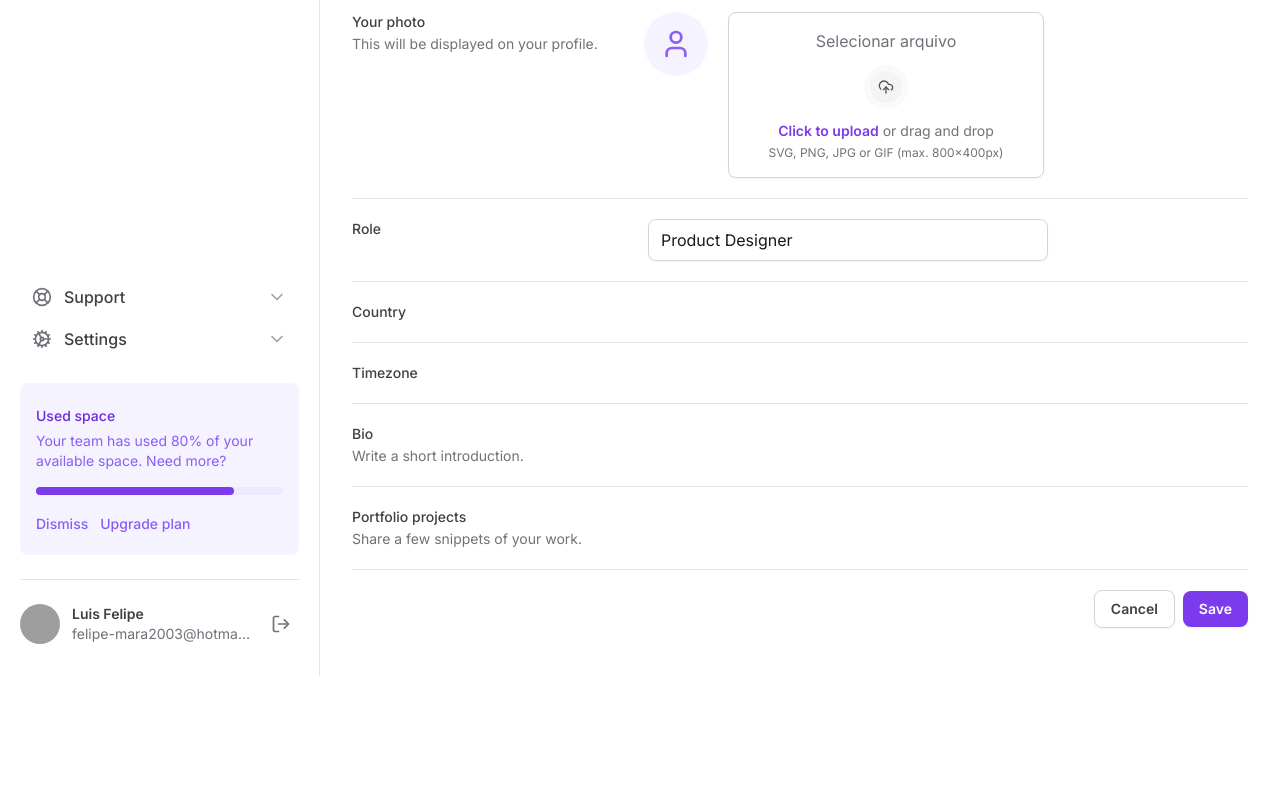
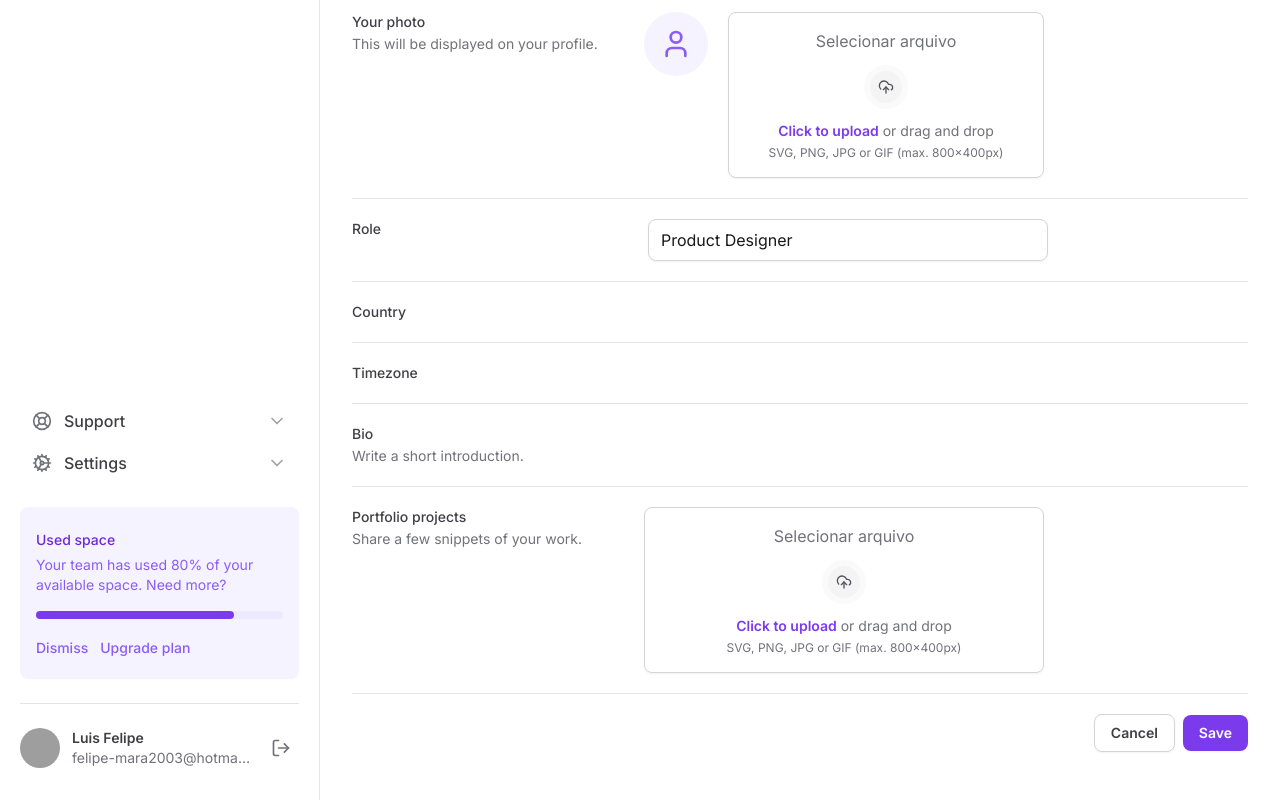
Before and after one commit to felipegarcao/tailwind-next, a Next.js app: page / in a window 1280 px wide. Shown: the part 404-1204 px from the top of the page. Before the commit the page ends 1080 px from the top, so only its background shows below. Built offline with nearby package versions, Linux system fonts and the light colour scheme; grey boxes are pictures that could not be loaded.

Commit message:
Componentizando File Input

```diff
--- a/src/app/page.tsx
+++ b/src/app/page.tsx
@@ -1,6 +1,7 @@
+import * as FileInput from '@/components/Form/FileInput'
 import * as Input from '@/components/Input'
 import { SettingsTabs } from '@/components/SettingsTabs'
-import { Mail, UploadCloud, User } from 'lucide-react'
+import { Mail } from 'lucide-react'
 
 export default function Home() {
   return (
@@ -87,34 +88,11 @@
                 This will be displayed on your profile.
               </span>
             </label>
-            <div className="flex items-start gap-5">
-              <div className="flex h-16 w-16 items-center justify-center rounded-full bg-violet-50">
-                <User className="h-8 w-8 text-violet-500" />
-              </div>
-
-              <label
-                htmlFor="photo"
-                className="group flex flex-1 cursor-pointer flex-col items-center gap-3 rounded-lg border border-zinc-300 px-6 py-4 text-center text-zinc-500 shadow-sm hover:border-violet-200 hover:bg-violet-25"
-              >
-                Selecionar arquivo
-                <div className="rounded-full border-6 border-zinc-50 bg-zinc-100 p-2 group-hover:border-violet-50 group-hover:bg-violet-100">
-                  <UploadCloud className="h-4 w-4 text-zinc-600 group-hover:text-violet-600" />
-                </div>
-                <div className="flex flex-col items-center gap-1">
-                  <span className="text-sm">
-                    <span className="font-semibold text-violet-600">
-                      Click to upload
-                    </span>{' '}
-                    or drag and drop
-                  </span>
-                  <span className="text-xs">
-                    SVG, PNG, JPG or GIF (max. 800x400px)
-                  </span>
-                </div>
-              </label>
-
-              <input type="file" className="sr-only" id="photo" />
-            </div>
+            <FileInput.Root className="flex items-start gap-5">
+              <FileInput.ImagePreview />
+              <FileInput.Trigger />
+              <FileInput.Control />
+            </FileInput.Root>
           </div>
 
           <div className="grid grid-cols-form gap-3 pt-5">
@@ -169,7 +147,10 @@
                 Share a few snippets of your work.
               </span>
             </label>
-            <div></div>
+            <FileInput.Root>
+              <FileInput.Trigger />
+              <FileInput.Control />
+            </FileInput.Root>
           </div>
 
           <div className="flex items-center justify-end gap-2 pt-5">
--- /dev/null
+++ b/src/components/Form/FileInput/Control.tsx
@@ -0,0 +1,7 @@
+import { ComponentProps } from 'react'
+
+export type ControlProps = ComponentProps<'input'>
+
+export function Control(props: ControlProps) {
+  return <input type="file" className="sr-only" id="photo" {...props} />
+}
--- /dev/null
+++ b/src/components/Form/FileInput/ImagePreview.tsx
@@ -0,0 +1,9 @@
+import { User } from 'lucide-react'
+
+export function ImagePreview() {
+  return (
+    <div className="flex h-16 w-16 items-center justify-center rounded-full bg-violet-50">
+      <User className="h-8 w-8 text-violet-500" />
+    </div>
+  )
+}
--- /dev/null
+++ b/src/components/Form/FileInput/Root.tsx
@@ -0,0 +1,7 @@
+import { ComponentProps } from 'react'
+
+export type RootProps = ComponentProps<'div'>
+
+export function Root(props: RootProps) {
+  return <div {...props} />
+}
--- /dev/null
+++ b/src/components/Form/FileInput/Trigger.tsx
@@ -0,0 +1,22 @@
+import { UploadCloud } from 'lucide-react'
+
+export function Trigger() {
+  return (
+    <label
+      htmlFor="photo"
+      className="group flex flex-1 cursor-pointer flex-col items-center gap-3 rounded-lg border border-zinc-300 px-6 py-4 text-center text-zinc-500 shadow-sm hover:border-violet-200 hover:bg-violet-25 hover:text-violet-500"
+    >
+      Selecionar arquivo
+      <div className="rounded-full border-6 border-zinc-50 bg-zinc-100 p-2 group-hover:border-violet-50 group-hover:bg-violet-100">
+        <UploadCloud className="h-4 w-4 text-zinc-600 group-hover:text-violet-600" />
+      </div>
+      <div className="flex flex-col items-center gap-1">
+        <span className="text-sm">
+          <span className="font-semibold text-violet-600">Click to upload</span>{' '}
+          or drag and drop
+        </span>
+        <span className="text-xs">SVG, PNG, JPG or GIF (max. 800x400px)</span>
+      </div>
+    </label>
+  )
+}
--- /dev/null
+++ b/src/components/Form/FileInput/index.tsx
@@ -0,0 +1,6 @@
+import { Control } from './Control'
+import { ImagePreview } from './ImagePreview'
+import { Root } from './Root'
+import { Trigger } from './Trigger'
+
+export { Control, ImagePreview, Root, Trigger }
```
